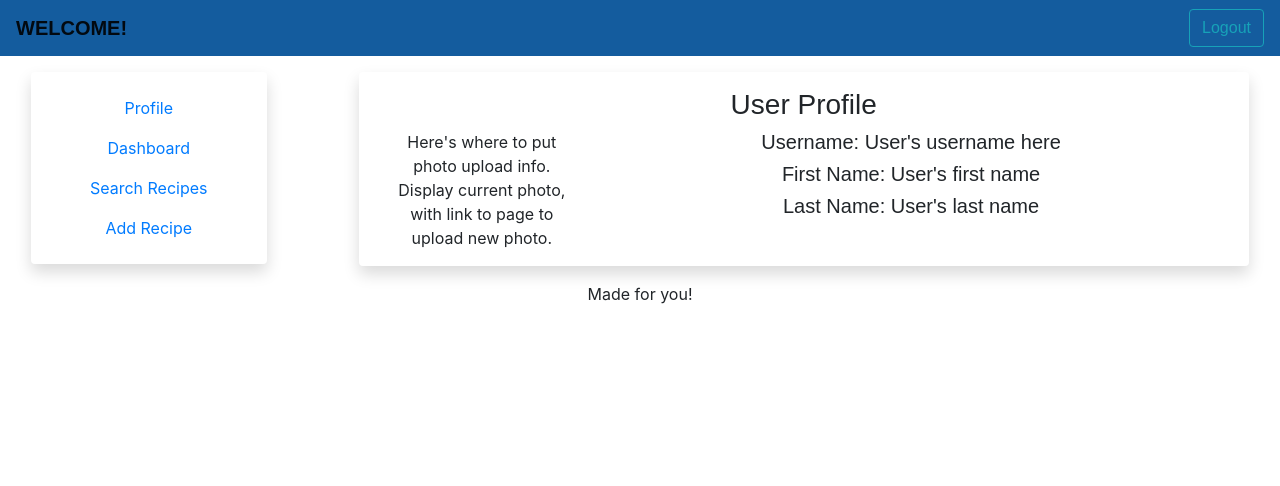
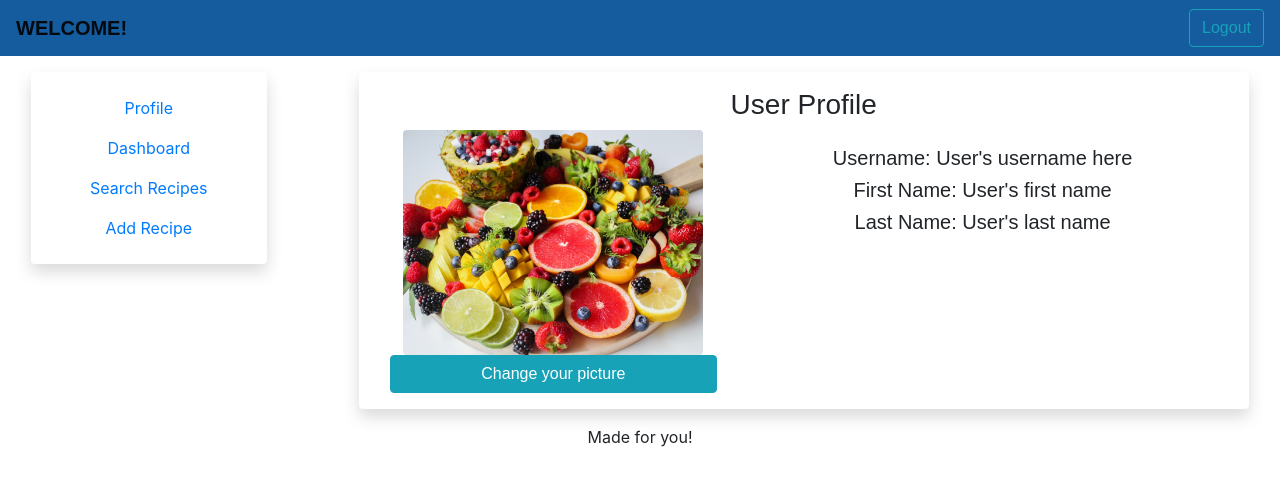
Before and after one commit to lindsaymorris813/Project3, a React (Create React App) app in the folder client/: page /profile in a window 1280 px wide. Shown: the top 486 px of the page. Built offline with nearby package versions, Linux system fonts and the light colour scheme; a web font is replaced by a local one.

Commit message:
added content to the profile page to outline what's going to be on it

```diff
--- a/client/src/pages/Profile.js
+++ b/client/src/pages/Profile.js
@@ -2,6 +2,7 @@ import React, { useState } from "react";
 import Header from "../components/Header";
 import Footer from "../components/Footer";
 import Nav from "../components/Nav";
+import "./profile.css";
 
 function Profile() {
 
@@ -21,10 +22,11 @@ function Profile() {
                                     <div className="col">
                                         <h3>User Profile</h3>
                                         <div className="row">
-                                            <div className="col-3">
-                                            Here's where to put photo upload info. Display current photo, with link to page to upload new photo.
+                                            <div className="col-5 ">
+                                                <img className="smoothie rounded list-border" src="images/fruitTray.jpg" ></img>
+                                                <button type="button" class="btn btn-info btn-block">Change your picture</button>
                                             </div>
-                                            <div className="col-9">
+                                            <div className="col-7 p-3">
                                                 <div>
                                                     <h5>Username: User's username here</h5>
                                                 </div>
--- /dev/null
+++ b/client/src/pages/profile.css
@@ -0,0 +1,3 @@
+.smoothie {
+
+   }
```
